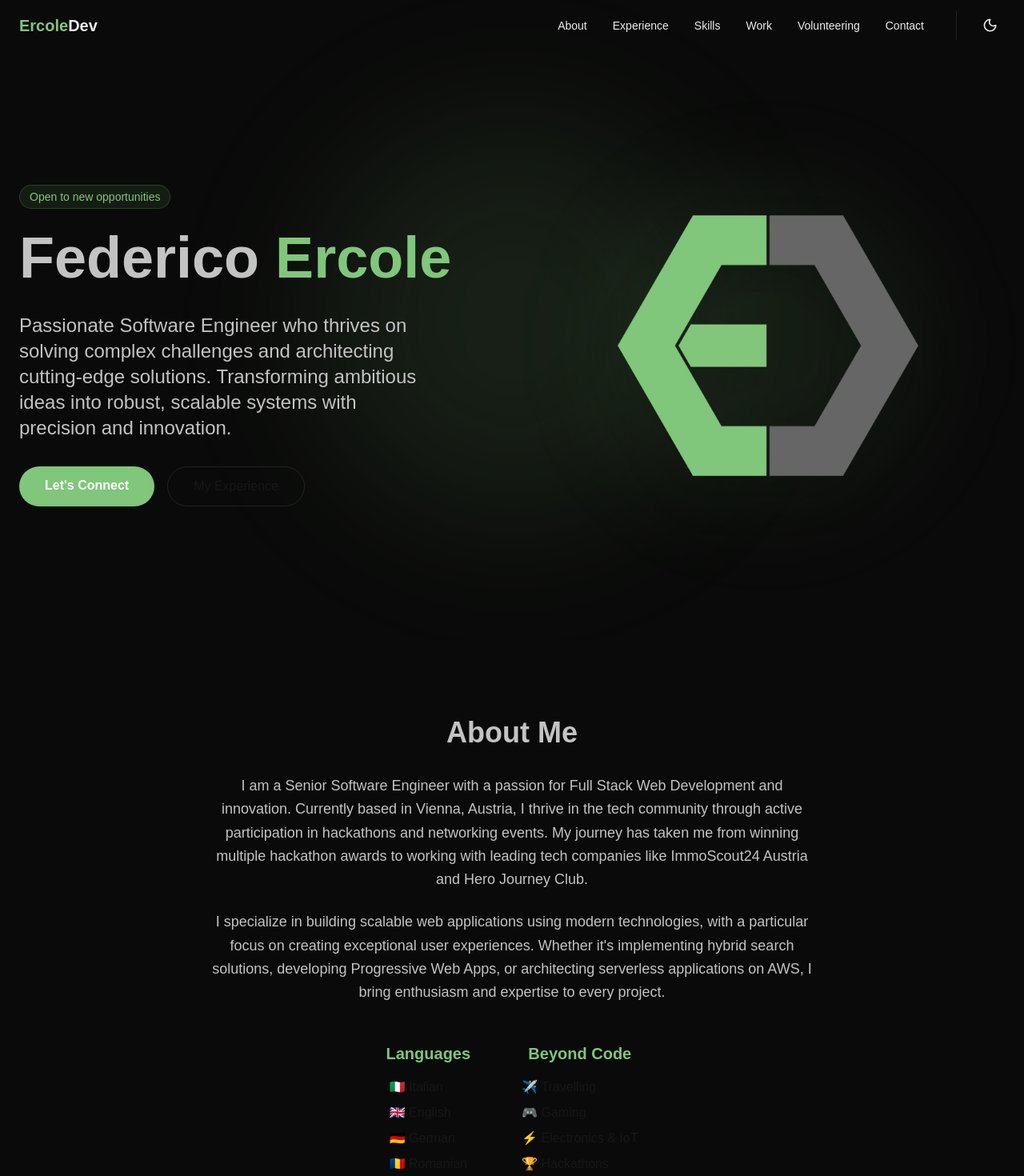
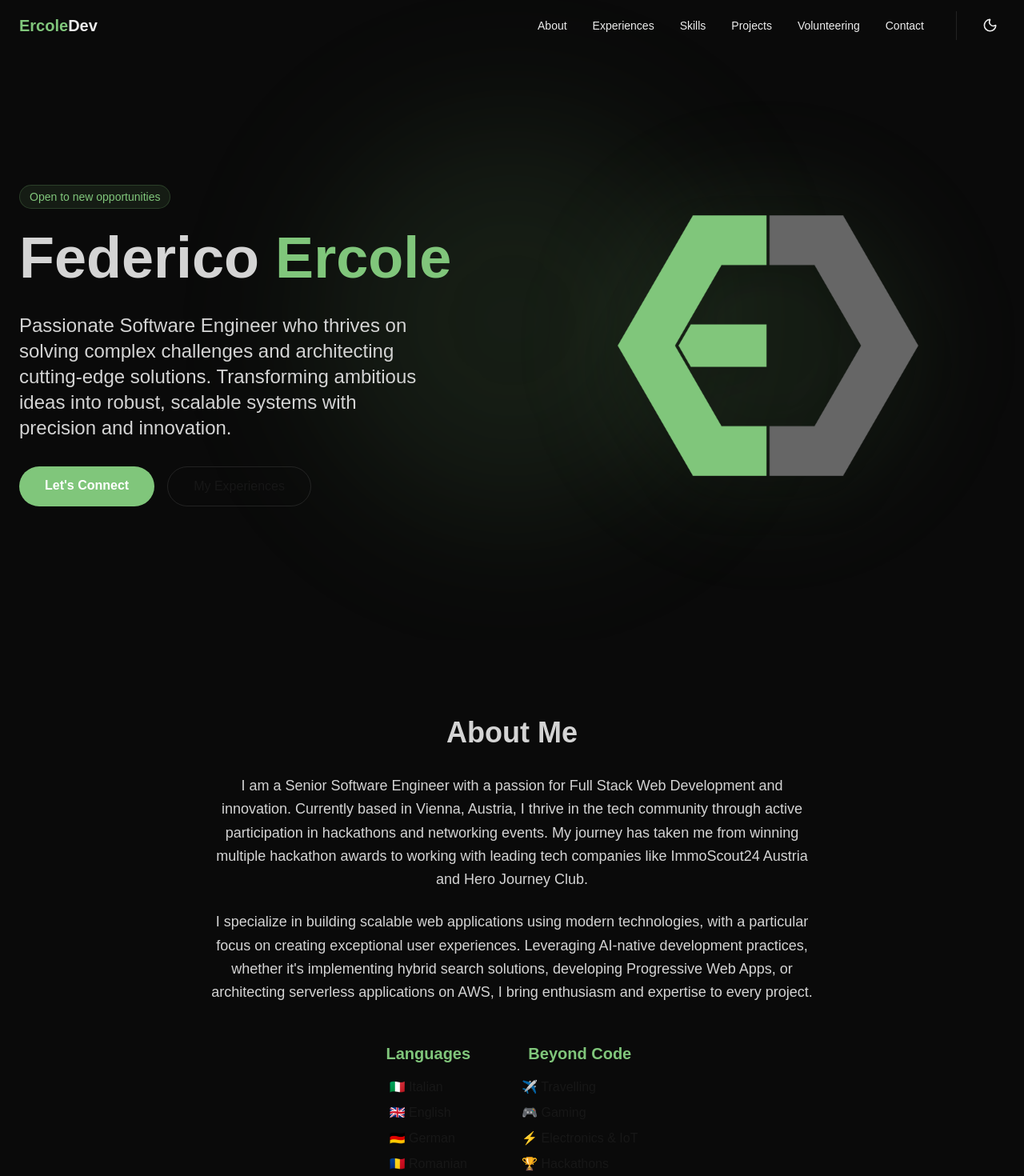
Before and after one commit to sercinci/ercoledev, a Next.js app: page / in a window 1280 px wide. Shown: the top 1470 px of the page at 80% size. Built offline with nearby package versions, Linux system fonts and the light colour scheme.

Commit message:
more updates on about and volunteering

```diff
--- a/src/components/About.tsx
+++ b/src/components/About.tsx
@@ -22,9 +22,9 @@ export const About = () => {
           </p>
           <p className="text-lg text-muted-foreground leading-relaxed">
             I specialize in building scalable web applications using modern technologies, with a
-            particular focus on creating exceptional user experiences. Whether it's implementing
-            hybrid search solutions, developing Progressive Web Apps, or architecting serverless
-            applications on AWS, I bring enthusiasm and expertise to every project.
+            particular focus on creating exceptional user experiences. Leveraging AI-native development practices,
+            whether it's implementing hybrid search solutions, developing Progressive Web Apps, or architecting
+            serverless applications on AWS, I bring enthusiasm and expertise to every project.
           </p>
 
           <div className="mt-12 flex flex-col md:flex-row justify-center gap-12 md:gap-16">
--- a/src/components/Experience.tsx
+++ b/src/components/Experience.tsx
@@ -28,9 +28,9 @@ const experiences = [
 
 export const Experience = () => {
   return (
-    <section id="experience" className="py-24 bg-white/5">
+    <section id="experiences" className="py-24 bg-white/5">
       <div className="container mx-auto px-6">
-        <h2 className="text-3xl md:text-4xl font-bold mb-12 text-center">Experience</h2>
+        <h2 className="text-3xl md:text-4xl font-bold mb-12 text-center">Experiences</h2>
         <div className="max-w-3xl mx-auto space-y-8">
           {experiences.map((exp, index) => (
             <motion.div
--- a/src/components/Header.tsx
+++ b/src/components/Header.tsx
@@ -8,9 +8,9 @@ import { ThemeToggle } from "./ThemeToggle";
 
 const navItems = [
   { name: "About", href: "#about" },
-  { name: "Experience", href: "#experience" },
+  { name: "Experiences", href: "#experiences" },
   { name: "Skills", href: "#skills" },
-  { name: "Work", href: "#work" },
+  { name: "Projects", href: "#projects" },
   { name: "Volunteering", href: "#volunteering" },
   { name: "Contact", href: "#contact" },
 ];
--- a/src/components/Hero.tsx
+++ b/src/components/Hero.tsx
@@ -35,10 +35,10 @@ export const Hero = () => {
               Let's Connect
             </a>
             <a
-              href="#experience"
+              href="#experiences"
               className="px-8 py-3 rounded-full bg-secondary text-secondary-foreground border border-white/10 hover:bg-white/5 transition-colors"
             >
-              My Experience
+              My Experiences
             </a>
           </div>
         </motion.div>
--- a/src/components/Portfolio.tsx
+++ b/src/components/Portfolio.tsx
@@ -4,6 +4,13 @@ import { motion } from "framer-motion";
 import { ExternalLink, Github } from "lucide-react";
 
 const projects = [
+  {
+    title: "Picks & Bans",
+    description:
+      "Draft platform inspired by Dota 2's Captain's Mode for Age of Empires II team matches. Features match tracking, player history, leaderboards, and individual ranking progression.",
+    tags: ["React", "Node.js", "Socket.io", "Sequelize", "OAuth"],
+    link: "https://picknban.xyz",
+  },
   {
     title: "Lupus Noctis",
     description:
@@ -17,13 +24,6 @@ const projects = [
     description:
       "Hacking Industry Camp 2018 winner (5 awards). Gives electric car batteries a second life as domestic photovoltaic storage with real-time monitoring and energy management.",
     tags: ["Python", "Node.js", "MongoDB", "IoT", "Raspberry Pi"],
-  },
-  {
-    title: "Picks & Bans",
-    description:
-      "Draft platform inspired by Dota 2's Captain's Mode for Age of Empires II team matches. Features match tracking, player history, leaderboards, and individual ranking progression.",
-    tags: ["React", "Node.js", "Socket.io", "Sequelize", "OAuth"],
-    link: "https://picknban.xyz",
   },
   {
     title: "Hansel & You",
@@ -49,7 +49,7 @@ const projects = [
 
 export const Portfolio = () => {
   return (
-    <section id="work" className="py-24 bg-white/5">
+    <section id="projects" className="py-24 bg-white/5">
       <div className="container mx-auto px-6">
         <h2 className="text-3xl md:text-4xl font-bold mb-12 text-center">Projects</h2>
         <div className="grid md:grid-cols-2 lg:grid-cols-3 gap-8">
--- a/src/components/Volunteering.tsx
+++ b/src/components/Volunteering.tsx
@@ -4,6 +4,20 @@ import { motion } from "framer-motion";
 import { Heart, ExternalLink } from "lucide-react";
 
 const volunteering = [
+    {
+        organization: "Coding Club Vienna",
+        role: "Mentor",
+        period: "Aug 2023 - Present",
+        website: "https://www.meetup.com/coding-club-vienna/",
+        description:
+            "Helping developers with system design, modern frontend/backend stacks, cloud architecture, and AI-native workflows through community meetups. Supporting the local tech community by sharing expertise and best practices while fostering collaborative learning environments for developers of all skill levels.",
+        responsibilities: [
+            "Mentor developers on system design and architecture patterns",
+            "Share expertise on modern frontend/backend technologies and best practices",
+            "Guide developers on cloud architecture and AI-native workflows",
+            "Foster collaborative learning environments during community meetups",
+        ],
+    },
     {
         organization: "Associazione Ferramatori Trentino Alto Adige",
         role: "Member",
```
